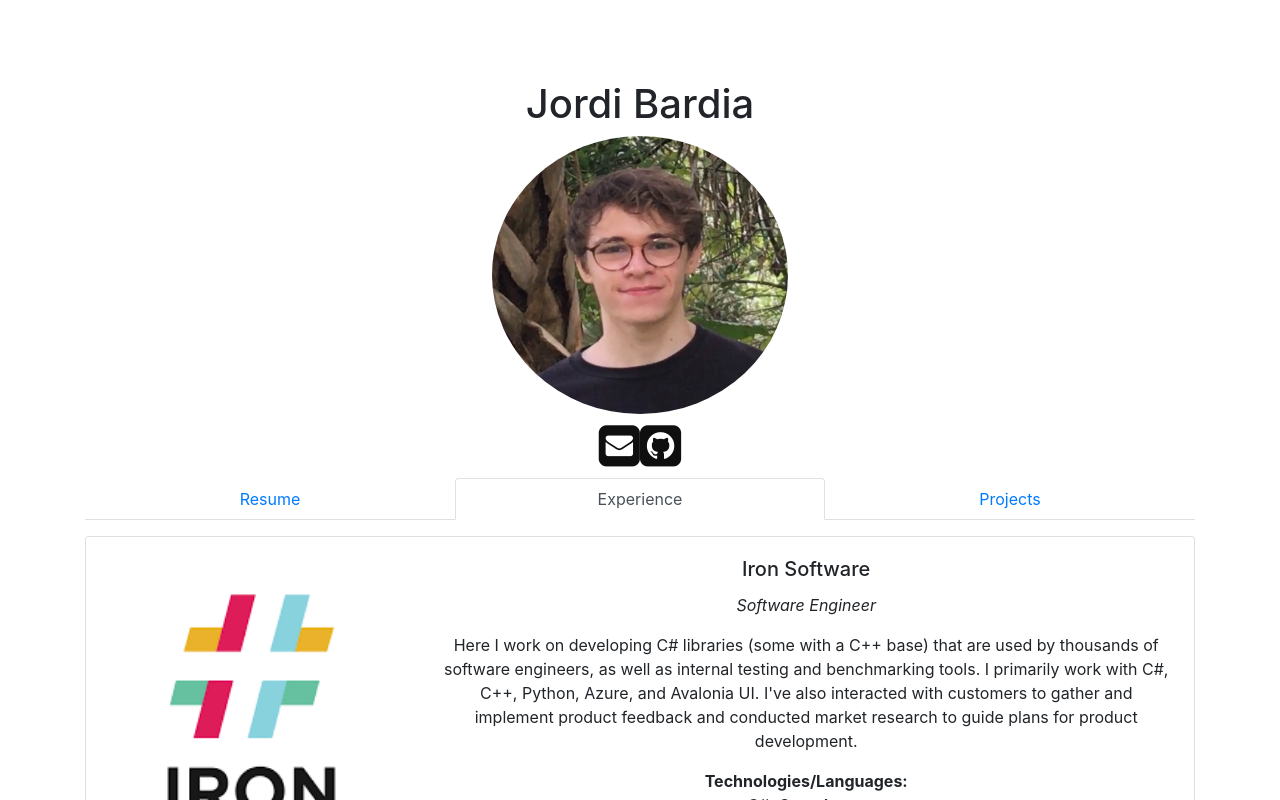
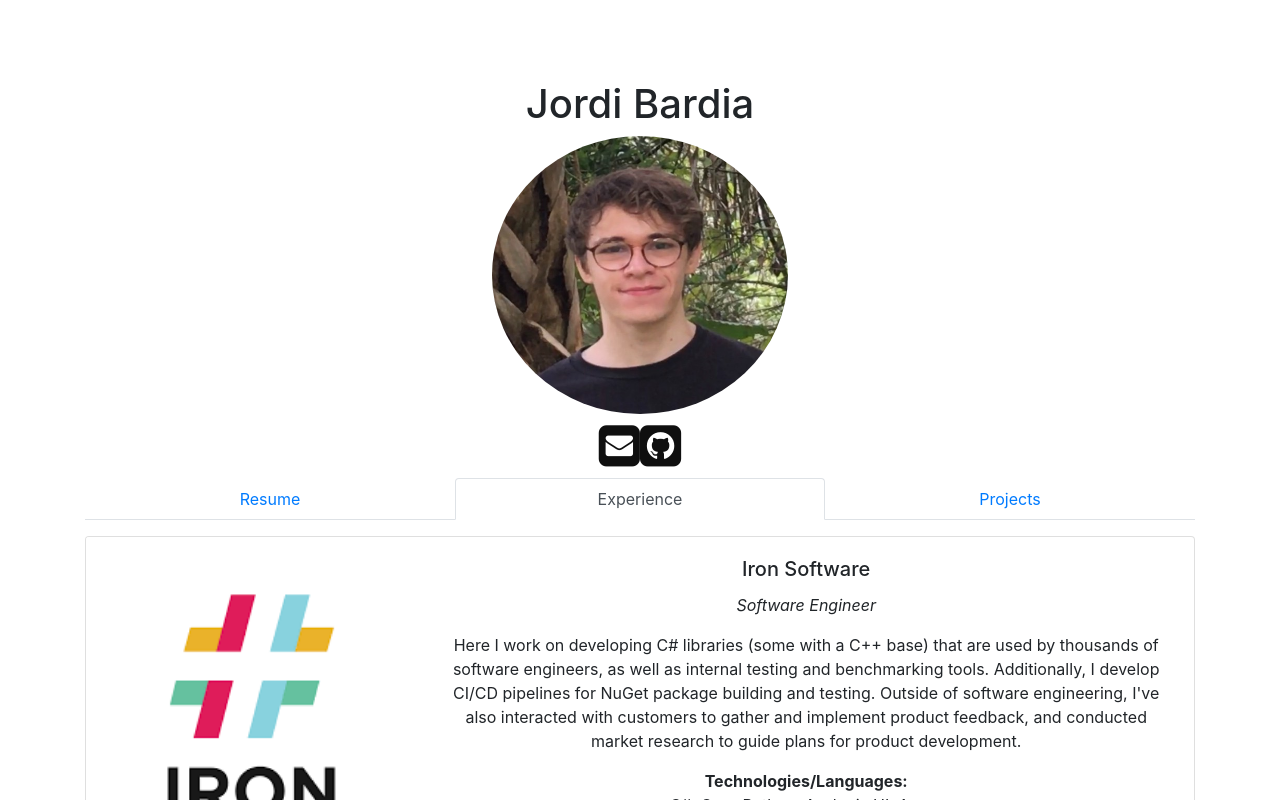
Before and after one commit to jordibardia/jordibardia.github.io, a React (Create React App) app: page / in a window 1280 px wide. Both pictures are taken after a click on the tab "Experience". Shown: the top 800 px of the page. Built offline with nearby package versions, Linux system fonts and the light colour scheme.

Commit message:
Updating experience

```diff
--- a/src/pages/experience.js
+++ b/src/pages/experience.js
@@ -13,13 +13,14 @@ const Experience = () => {
                     <Card.Text>
                         Here I work on developing C# libraries (some with a C++ base) that are
                         used by thousands of software engineers, as well as internal testing and benchmarking tools.
-                        I primarily work with C#, C++, Python, Azure, and Avalonia UI. I've also interacted with customers
-                        to gather and implement product feedback and conducted market research to guide plans for product development.
+                        Additionally, I develop CI/CD pipelines for NuGet package building and testing. Outside of software engineering,
+                        I've also interacted with customers to gather and implement product feedback, and conducted market research to
+                        guide plans for product development.
                     </Card.Text>
                     <Card.Text>
                         <b>Technologies/Languages:</b>
                             <br/>
-                            C#, C++, Azure
+                            C#, C++, Python, Avalonia UI, Azure
                     </Card.Text>
                     <Card.Text>
                         <b><i>June 2023 - Present</i></b>
```
